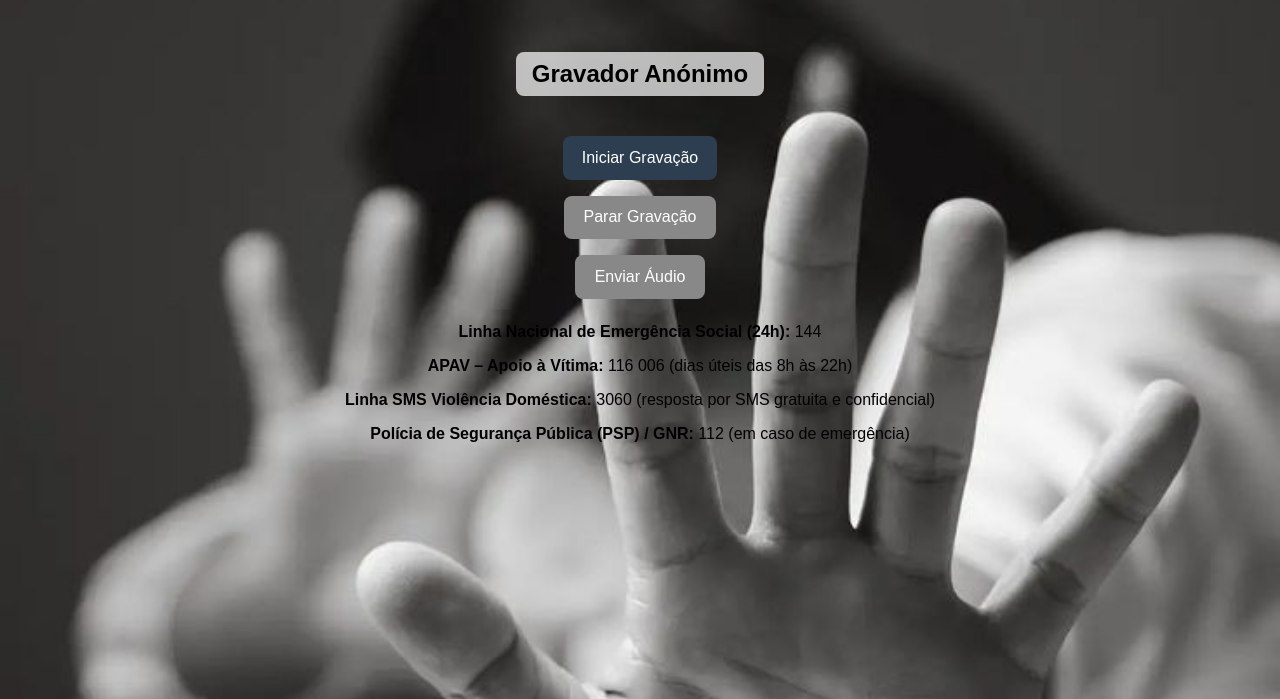
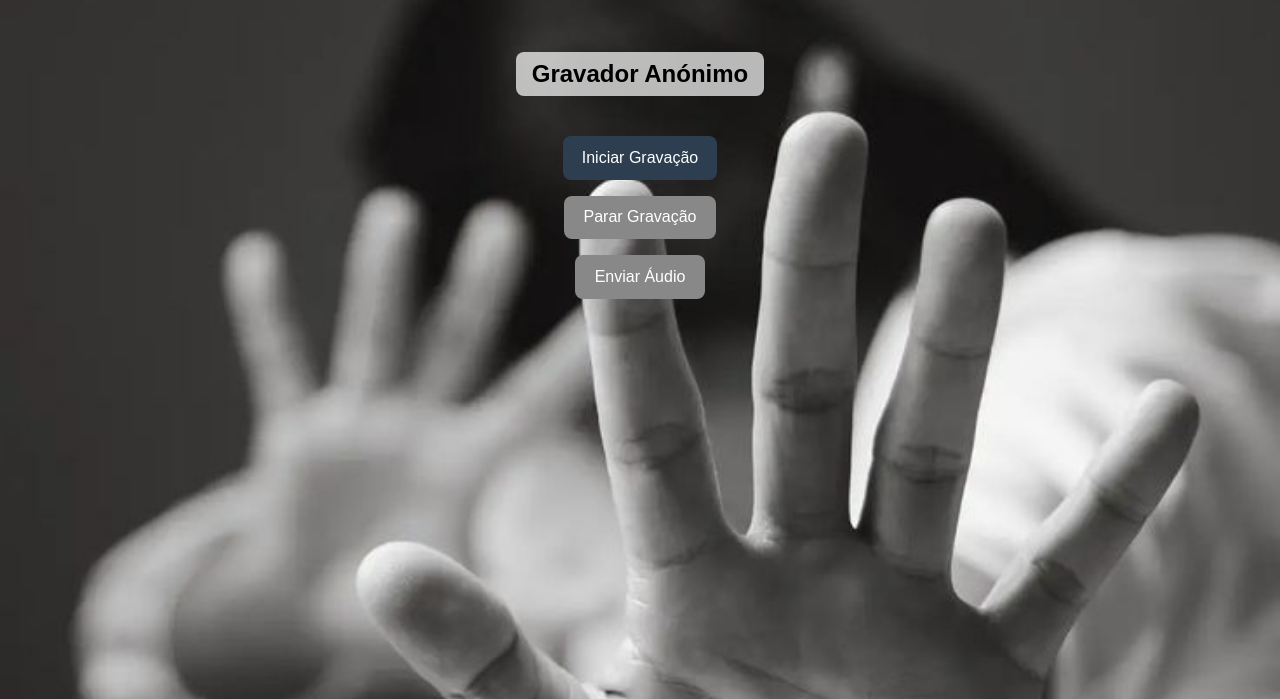
Before and after one commit to abelarez/gravAnV1stable, a Flask app: page / in a window 1280 px wide. Shown: the top 699 px of the page. Run offline with Flask 3, Linux system fonts and the light colour scheme.

Commit message:
Update index.html

```diff
--- a/templates/index.html
+++ b/templates/index.html
@@ -48,12 +48,3 @@
   <button id="startBtn">Iniciar Gravação</button>
   <button id="stopBtn" disabled>Parar Gravação</button>
   <button id="sendBtn" disabled>Enviar Áudio</button
-  </div>
-  <div class="info">
-    <p><strong>Linha Nacional de Emergência Social (24h):</strong> 144</p>
-    <p><strong>APAV – Apoio à Vítima:</strong> 116 006 (dias úteis das 8h às 22h)</p>
-    <p><strong>Linha SMS Violência Doméstica:</strong> 3060 (resposta por SMS gratuita e confidencial)</p>
-    <p><strong>Polícia de Segurança Pública (PSP) / GNR:</strong> 112 (em caso de emergência)</p>
-  </div>
-  </body>
-</html>
```
